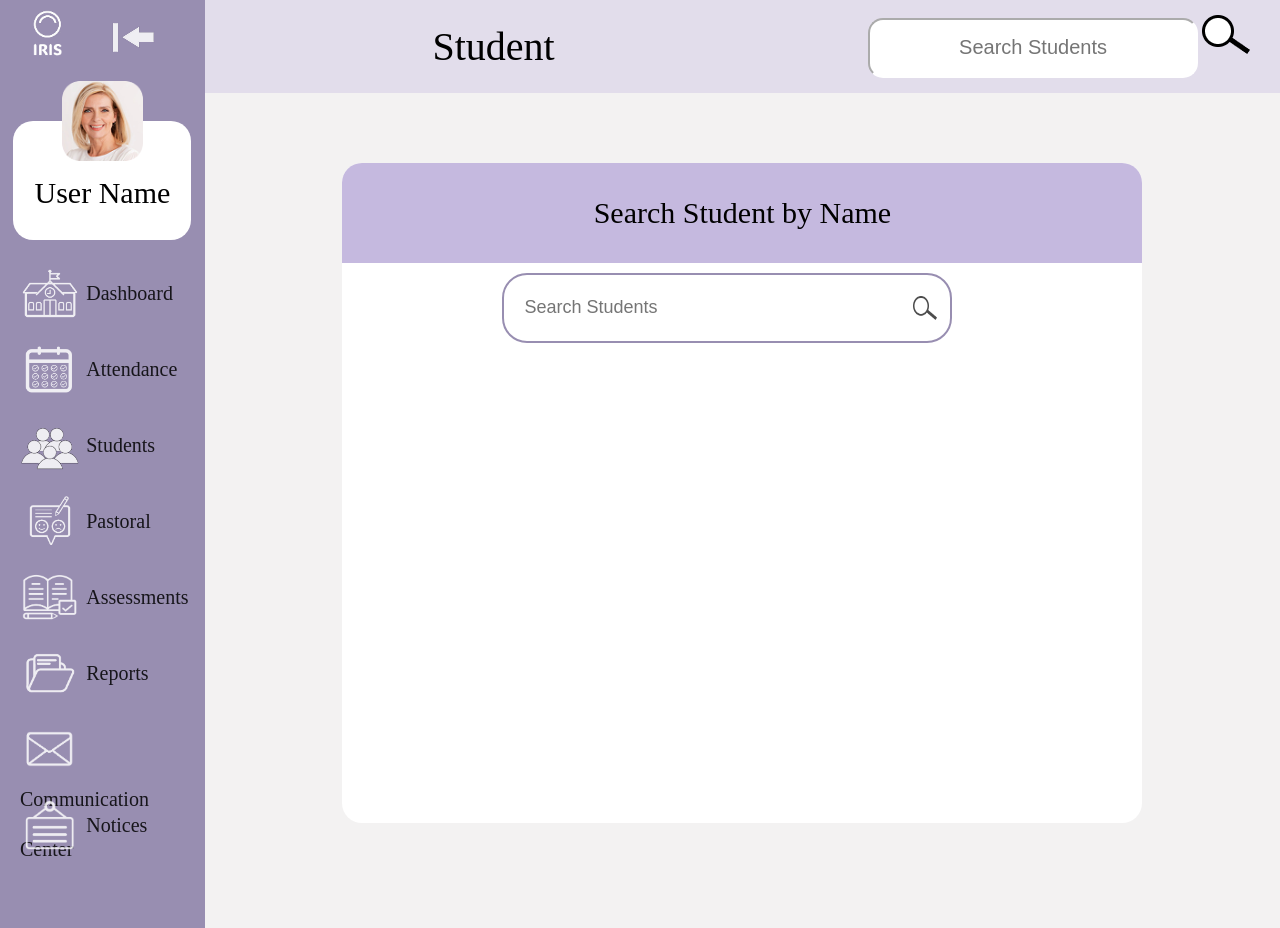
After one commit to supertop24/IRIS, a Flask app: page /searchStudent in a window 1280 px wide. The commit adds this page. Run offline with Flask 3, Linux system fonts and the light colour scheme.

Commit message:
Linked student page

```diff
--- a/iris/website/static/css/navBase.css
+++ b/iris/website/static/css/navBase.css
@@ -1,4 +1,4 @@
-/* Restting deafaults to ensure full coverage */
+/* Resetting defaults */
 html, body {
     margin: 0;
     padding: 0;
@@ -8,13 +8,12 @@ html, body {
 
 /* Container for the page */
 .container {
-    min-height: 100vh; /*Using viewport height so that it is tailored  to the device */
-    width: 100vw; /*Viewport width */
+    min-height: 100vh;
+    width: 100vw;
     margin: 0;
     padding: 0;
     background-color: #F3F2F2;
     display: flex;
-    flex-direction: column;
 }
 
 /* Side nav menu - open state */
@@ -22,20 +21,25 @@ html, body {
     height: 100%;
     width: 16%;
     position: fixed;
-    z-index: 1; /* Stay on top */
+    z-index: 1;
     top: 0;
     left: 0;
     background-color: #988EB1;
-    overflow-x: hidden; /* Disable horizontal scroll */
+    overflow-x: hidden;
     padding-top: 60px;
 }
 
-/* Size of closed nav */
+/* Side nav - collapsed */
 .sideNav.collapsed {
     width: 4%;
 }
+.sideNav.collapsed .irisLogo,
+.sideNav.collapsed .userName,
+.sideNav.collapsed .navItem span {
+    display: none;
+}
 
-/* IRIS logo position */
+/* IRIS logo */
 .irisLogo {
     display: block;
     height: 55px;
@@ -47,12 +51,7 @@ html, body {
     padding-top: 5%;
 }
 
-/*Hiding logo when nav is closed */
-.sideNav.collapsed .irisLogo {
-    display: none;
-}
-
-/* Close button postion and style */
+/* Toggle button */
 .sideNav .navToggleBtn {
     position: absolute;
     top: 0px;
@@ -61,8 +60,6 @@ html, body {
     width: auto;
     margin-left: 50px;
 }
-
-/* CLose button position when nav closed */
 .sideNav.collapsed .navToggleBtn {
     right: 0;
 }
@@ -72,25 +69,23 @@ html, body {
     height: 200px;
     width: 100%;
     display: flex;
-    flex-direction: column; /* Stack content vertically */
-    align-items: center; /* center horizontally */
-    justify-content: center; /* centers vertically */
-    gap: 10px; /* Adds space between items */
+    flex-direction: column;
+    align-items: center;
+    justify-content: center;
+    gap: 10px;
     position: relative;
 }
 
-/* User prfile image */
+/* User profile image */
 .userProfileImg {
     height: 80px;
     width: auto;
-    object-fit: cover; /* Ensures the image cover the box */;
+    object-fit: cover;
     border-radius: 20%;
     position: relative;
-    z-index: 2; /* Places the image above the username box */
-    margin-bottom: -50px; /* Makes the image overlap the username box */
+    z-index: 2;
+    margin-bottom: -50px;
 }
-
-/* Decreasing the size of the image to fit collapsed nav */
 .sideNav.collapsed .userProfileImg {
     height: 60px;
     width: auto;
@@ -99,25 +94,20 @@ html, body {
 /* Username box */
 .userName {
     display: flex;
-    flex-direction: column; /* Stack content vertically */
-    align-items: center; /* Center horizontally */
-    justify-content: center; /* Center vertically */
+    flex-direction: column;
+    align-items: center;
+    justify-content: center;
     background-color: #ffffff;
     padding-top: 55px;
     padding-bottom: 30px;
     border-radius: 20px;
     text-align: center;
-    color:#000000;
+    color: #000000;
     font-size: 30px;
     width: 87%;
     box-sizing: border-box;
     position: relative;
     z-index: 1;
-}
-
-/* Hides username box when nav is closed */
-.sideNav.collapsed .userName {
-    display: none;
 }
 
 /* Nav links */
@@ -128,71 +118,56 @@ html, body {
     color: #000000;
     opacity: 85%;
     display: block;
-    transition: 0.3s; /* Adds transition effect */
+    transition: 0.3s;
 }
 
-/* Changing colour of links when hovered over */
-.sideNav a:hover {
-    background-color: #C6C1D4;
-}
-
-/* Positioning the nav items */
+/* Nav item styling */
 .navItem {
     display: flex;
     align-items: center;
-    gap: 10px; /* Space between icon and text */
+    gap: 10px;
     justify-content: flex-start;
-    height: 60px; /* Consistent height for nav items */
+    height: 60px;
 }
-
-/* Centering icons when nav is closed */
 .sideNav.collapsed .navItem {
     padding: 8px 10px;
     justify-content: center;
 }
-
-/* Nav item text */
 .navItem span {
     font-size: 20px;
     cursor: pointer;
     vertical-align: middle;
-    line-height: 50px; /* Matches height of navItem */
+    line-height: 50px;
 }
 
-/* Adujsting padding of nav items when nav is closed */
-.sideNav.collapsed .navItem span {
-    display: none; /* Hides text when nav is closed */
-}
-
-/* Icon sizing - ensuring they are consistent*/
+/* Nav icons */
 .navIcon {
     height: 50px;
-    width: 60px; /* Maintains aspect ratio */
-    min-width: 58px; /* Makes sure icons don't skrink */
-    object-fit: contain; /*Ensure icons maintain aspect ratio */
+    width: 60px;
+    min-width: 58px;
+    object-fit: contain;
     vertical-align: middle;
 }
-
-/* Centering icons when nav closed */
 .sideNav.collapsed .navIcon {
     margin: 0 auto;
 }
 
-/* Pushing page content to the right when nav opened */
+/* Main content */
 #content {
-    margin-left:  16%; /*Ensure that content isn't hidden by nav bar */
-    height: 100%;
-    width: auto;
+    margin-left: 16%;
+    width: 100%;
+    height: 100vh;
+    display: flex;
+    flex-direction: column;
+}
+#content.navCollapsed {
+    margin-left: 4%;
+    height: 100vh;
+    display: flex;
+    flex-direction: column;
 }
 
-/* content when nav is closed */
-#content.navCollapsed {
-    margin-left: 4%;
-}
-
-
-
-/* Top navigation bar styling */
+/* Top navigation bar */
 .topNav {
     background-color: #E2DDEB;
     width: 100%;
@@ -201,8 +176,6 @@ html, body {
     justify-content: space-between;
     align-items: center;
 }
-
-/* Page title stlying */
 .pageName {
     padding: 20px;
     width: 50%;
@@ -210,11 +183,16 @@ html, body {
     text-align: center;
     font-size: 40px;
 }
-
-/* Search bar styling */
 .searchBar {
     padding: 20px;
     width: 50%;
     height: auto;
     text-align: center;
 }
+
+/* Main content block (fills remaining space) */
+.block_content {
+    width: 100%;
+    flex: 1;
+    overflow-y: auto;
+}
--- /dev/null
+++ b/iris/website/static/css/searchstudent.css
@@ -0,0 +1,49 @@
+.search-result
+{
+    position: absolute;
+    display: none;
+    list-style-type: none;
+    font-size: 24px;
+    z-index: 1;
+}
+.search-result li
+{
+    border-color:#988EB1 ;
+    border-width: 2px;
+    border-style: solid;
+    border-radius: 20px;
+    background-color: white;
+    padding: 10px;
+    margin: 5px;
+    cursor: pointer;
+    z-index: 2;
+}
+.search-result li:hover {
+    background-color: #988EB1;
+}
+.search-bar
+{
+    grid-column: 2;
+    align-content: center;
+    justify-self: center;
+    align-items: center;
+    margin-right:  30px;
+    position: relative;
+    display: inline-block;
+}
+.search-input
+{
+    font-size: 20px;
+    height: 60px;
+    width: 330px;
+    text-align: center;
+    border-color: white;
+    border-radius: 15px;
+}
+.search-icon
+{
+    width: auto;
+    height: auto;
+    max-width: none;
+    max-height: none;
+}
--- /dev/null
+++ b/iris/website/static/css/showstudent.css
@@ -0,0 +1,113 @@
+body
+{
+    align-items: center;
+    display: flex;
+    justify-content: center;
+}
+.block_content
+{
+    display: flex;
+    justify-content: center;
+    margin-top: 70px;
+}
+.search_container {
+    width: 800px;
+    height: 660px;
+    background-color: white;
+    display: grid;
+    border-radius: 20px;
+    grid-template-rows: 100px auto;
+    grid-template-columns: 1fr;
+    grid-template-areas:
+        "header"
+        "function";
+    /* optionally add gap */
+    gap: 10px;
+}
+
+.search.header {
+    grid-area: header;
+    background-color: #C5B9DF;
+    border-radius: 20px 20px 0 0 ;
+    text-align: center;
+    display: flex;
+    justify-content: center;
+    align-items: center;
+    font-size: 30px;
+}
+
+.search.function {
+    grid-area: function;
+    display: flex;
+    justify-content: center;
+    align-items: flex-start;
+    width: 100%;
+    height: auto;
+}
+.student_search_bar {
+    position: relative;
+    display: inline-block;
+    margin-right: 30px;
+}
+
+.student_search_input {
+    font-size: 18px;
+    height: 70px;
+    width: 450px;
+    padding: 0 45px 0 20px; /* space for icon on right */
+    text-align: left;
+    border: 2px solid #988EB1;
+    border-radius: 25px;
+    background-color: white;
+    color: #333;
+    transition: border-color 0.3s ease, box-shadow 0.3s ease;
+}
+
+.student_search_input:focus {
+    outline: none;
+    border-color: #7d70a3;
+    box-shadow: 0 0 5px rgba(152, 142, 177, 0.6);
+}
+
+.student_search_icon {
+    position: absolute;
+    top: 50%;
+    right: 15px;
+    transform: translateY(-50%);
+    height: 24px;
+    width: 24px;
+    pointer-events: none;
+    opacity: 0.7;
+}
+
+.student_search_results {
+    position: absolute;
+    top: 60px;
+    width: 100%;
+    display: none;
+    background-color: white;
+    border: 2px solid #988EB1;
+    border-radius: 15px;
+    box-shadow: 0 4px 12px rgba(0, 0, 0, 0.1);
+    list-style-type: none;
+    padding: 0;
+    margin: 10px 0 0 0;
+    font-size: 18px;
+    z-index: 10;
+}
+
+.student_search_results li {
+    padding: 12px 18px;
+    border-bottom: 1px solid #eee;
+    cursor: pointer;
+    transition: background-color 0.2s ease;
+}
+
+.student_search_results li:last-child {
+    border-bottom: none;
+}
+
+.student_search_results li:hover {
+    background-color: #988EB1;
+    color: white;
+}
--- /dev/null
+++ b/iris/website/static/javascript/searchstudent.js
@@ -0,0 +1,37 @@
+window.addEventListener('load', function() {
+  const searchInput = document.getElementById('search');
+  const resultsList = document.getElementById('search-result');
+
+  if (searchInput && resultsList) {
+    searchInput.addEventListener('input', function() {
+      const query = this.value.trim();
+      if (query.length > 0) {
+        fetch(`/search?q=${encodeURIComponent(query)}`)
+          .then(response => response.json())
+          .then(userlist => {
+            resultsList.innerHTML = '';
+            userlist.forEach(user => {
+              const li = document.createElement('li');
+              li.textContent = user.name;
+              li.addEventListener('click', () => {
+                window.location.href = `/studentProfile/${user.id}`;
+              });
+              resultsList.appendChild(li);
+            });
+            if (resultsList.children.length > 0) {
+              resultsList.style.display = 'block';
+            } else {
+              resultsList.style.display = 'none';
+            }
+          })
+          .catch(error => {
+            console.error('Error fetching search results:', error);
+            resultsList.style.display = 'none';
+          });
+      } else {
+        resultsList.innerHTML = '';
+        resultsList.style.display = 'none';
+      }
+    });
+  }
+});
--- /dev/null
+++ b/iris/website/static/javascript/showstudent.js
@@ -0,0 +1,37 @@
+window.addEventListener('load', function() {
+  const searchInput = document.getElementById('student_search');
+  const resultsList = document.getElementById('student_search_results');
+
+  if (searchInput && resultsList) {
+    searchInput.addEventListener('input', function() {
+      const query = this.value.trim();
+      if (query.length > 0) {
+        fetch(`/search?q=${encodeURIComponent(query)}`)
+          .then(response => response.json())
+          .then(userlist => {
+            resultsList.innerHTML = '';
+            userlist.forEach(user => {
+              const li = document.createElement('li');
+              li.textContent = user.name;
+              li.addEventListener('click', () => {
+                window.location.href = `/studentProfile/${user.id}`;
+              });
+              resultsList.appendChild(li);
+            });
+            if (resultsList.children.length > 0) {
+              resultsList.style.display = 'block';
+            } else {
+              resultsList.style.display = 'none';
+            }
+          })
+          .catch(error => {
+            console.error('Error fetching search results:', error);
+            resultsList.style.display = 'none';
+          });
+      } else {
+        resultsList.innerHTML = '';
+        resultsList.style.display = 'none';
+      }
+    });
+  }
+});
--- a/iris/website/templates/navBase.html
+++ b/iris/website/templates/navBase.html
@@ -36,7 +36,7 @@
                 <a href="#" class="navItem"><img class="navIcon" src="{{ url_for('static', filename='images/icons/attendance.png') }}" alt="Attendance icon">
                     <span>Attendance</span>
                 </a>
-                <a onclick="studentProfile(0)" class="navItem"><img class="navIcon" src="{{ url_for('static', filename='images/icons/students.png') }}" alt="Students icon">
+                <a href="/searchStudent" class="navItem"><img class="navIcon" src="{{ url_for('static', filename='images/icons/students.png') }}" alt="Students icon">
                     <span>Students</span>
                 </a>
                 <a href="#" class="navItem"><img class="navIcon" src="{{ url_for('static', filename='images/icons/pastoral.png') }}" alt="Pastoral icon">
@@ -60,15 +60,13 @@
             <div id="content">
                 <div class="topNav">
                     <div class="pageName">{%block pageName %}Nav Base{% endblock %}</div>
-                    <div class="searchBar">Search Students</div>
+                    {% include 'searchstudent.html' %}
                 </div>
-
-                {% block content %}
-                <p>blah blah</p>
-                <p>blah blah</p>
-                <p>blah blah</p>
-                {% endblock %}
-
+                <div class="block_content">
+                    {% block content %}
+                    blah blah
+                    {% endblock %}
+                </div>
             </div>
         </div>
     </body>
--- a/iris/website/templates/navBase2.html
+++ b/iris/website/templates/navBase2.html
@@ -36,7 +36,7 @@
                 <a href="#" class="navItem"><img class="navIcon" src="{{ url_for('static', filename='images/icons/attendance.png') }}" alt="Attendance icon">
                     <span>Attendance</span>
                 </a>
-                <a onclick="studentProfile(0)" class="navItem"><img class="navIcon" src="{{ url_for('static', filename='images/icons/students.png') }}" alt="Students icon">
+                <a href="/searchStudent" class="navItem"><img class="navIcon" src="{{ url_for('static', filename='images/icons/students.png') }}" alt="Students icon">
                     <span>Students</span>
                 </a>
                 <a href="#" class="navItem"><img class="navIcon" src="{{ url_for('static', filename='images/icons/pastoral.png') }}" alt="Pastoral icon">
--- /dev/null
+++ b/iris/website/templates/searchstudent.html
@@ -0,0 +1,22 @@
+<!DOCTYPE html>
+<html>
+    <head>
+        <meta charset="utf-8" />
+        <meta name="viewport" content="width=device-width, initial-scale=1">
+        <link rel="stylesheet" href="{{ url_for('static', filename='css/searchstudent.css') }}">
+        <script src="{{ url_for('static', filename='javascript/searchstudent.js') }}"></script>
+
+        <!--Title that children can override-->
+        <title>{%block title %}Search Student{% endblock %}</title>
+
+    </head>
+
+    <body>
+        <div class="search-bar">
+            <input class="search-input" type="text" id="search" placeholder="Search Students">
+            <img class="search-icon" src="{{ url_for('static', filename='images/icons/search.png') }}" alt="search icon">
+            <ul class="search-result" id="search-result">
+            </ul>
+        </div>
+    </body>
+</html>
--- /dev/null
+++ b/iris/website/templates/showstudent.html
@@ -0,0 +1,20 @@
+<link rel="stylesheet" href="{{ url_for('static', filename='css/showstudent.css') }}">
+<script src="{{ url_for('static', filename='javascript/showstudent.js') }}"></script>
+<!--Inherits from navBase and overrides blocks-->
+{% extends "navBase.html" %}
+{% block title %}Search Student{% endblock %}
+{% block pageName %}Student{% endblock %}
+{% block content %}
+<div class="search_container">
+    <div class="search header">
+        Search Student by Name
+    </div>
+    <div class="search function">
+        <div class="student_search_bar">
+            <input class="student_search_input" type="text" id="student_search" placeholder="Search Students">
+            <img class="student_search_icon" src="{{ url_for('static', filename='images/icons/search.png') }}" alt="search icon">
+            <ul class="student_search_results" id="student_search_results"></ul>
+        </div>
+    </div>
+</div>
+{% endblock %}
--- a/iris/website/views.py
+++ b/iris/website/views.py
@@ -29,7 +29,7 @@ def getCOFromTCA():
 
 @views.route('/')
 def portalSelect():
-   return render_template("student.html")
+   return render_template("showstudent.html")
 
 @views.route('/navBase')
 def navBase():
@@ -42,6 +42,10 @@ def teacherPortal():
 @views.route('/studentProfile/<int:student_id>')
 def studentProfile(student_id):
     return render_template('student.html', student_id=student_id)
+
+@views.route('/searchStudent')
+def searchstudent():
+    return render_template('showstudent.html')
 
 @views.route('/dashboard')
 def dashboard():
```
